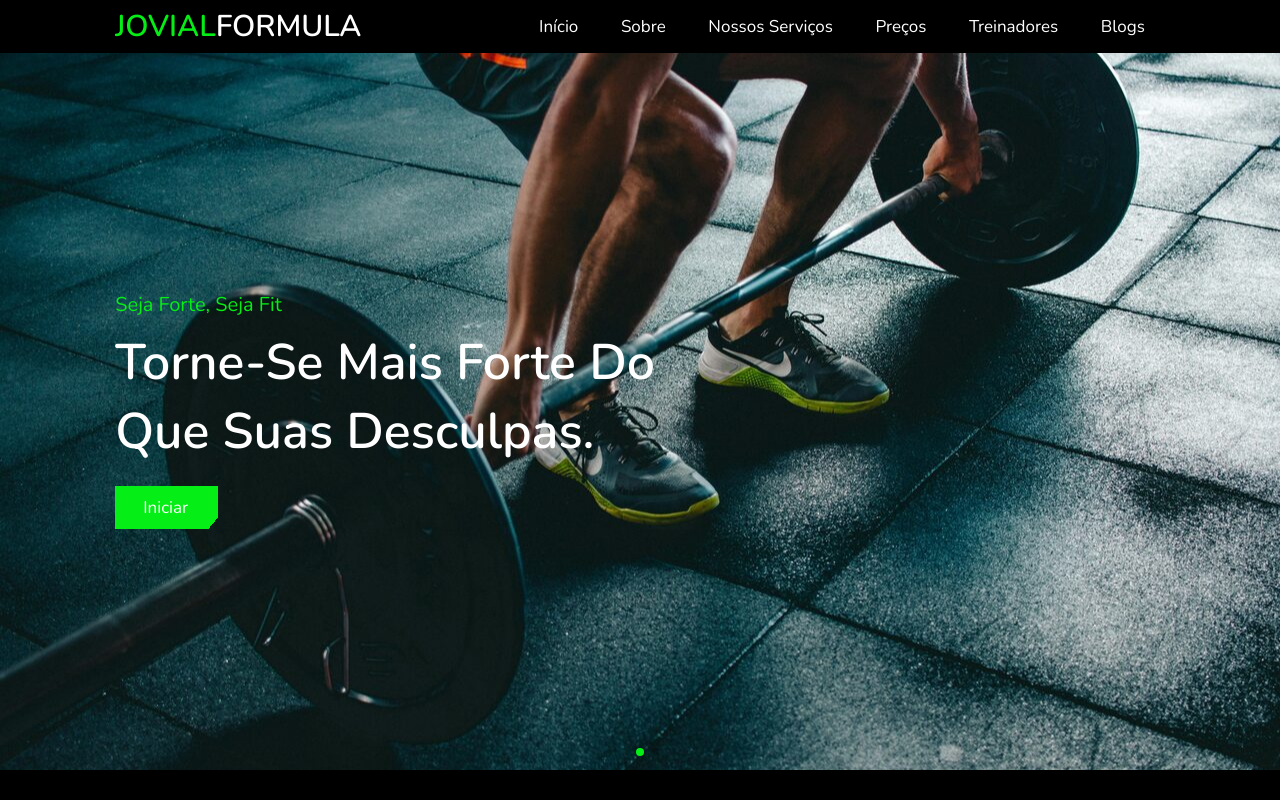
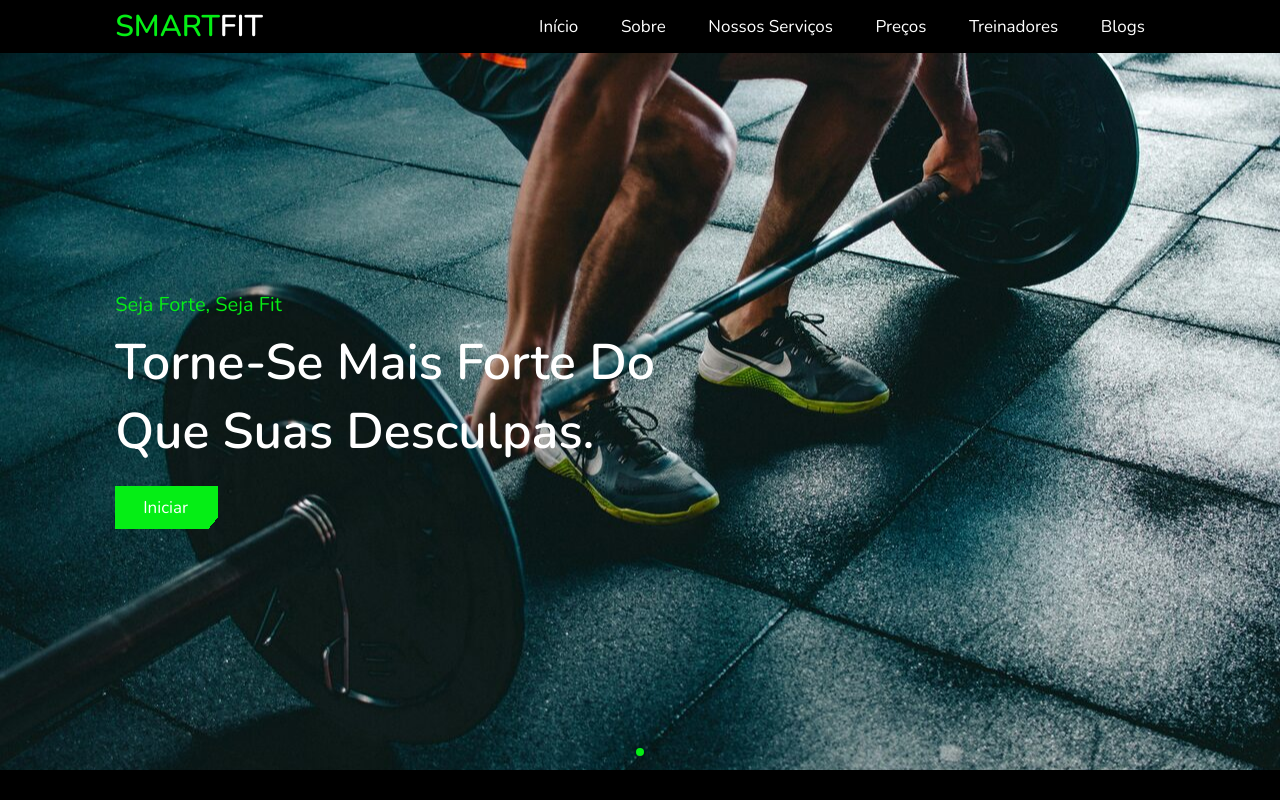
Before and after one commit to emersonsssouza/projeto-academia, a plain HTML site: page index.html in a window 1280 px wide. Shown: the top 800 px of the page. Drawn offline with nearby package versions, Linux system fonts and the light colour scheme.

Commit message:
Att
Mudança de alguns nomes

```diff
--- a/index.html
+++ b/index.html
@@ -5,7 +5,7 @@
     <meta charset='utf-8'>
     <meta http-equiv='X-UA-Compatible' content='IE=edge'>
     <link rel="shortcut icon" href="favicon.ico" type="image/x-icon">
-    <title>Jovial Formula</title>
+    <title>SMART FIT</title>
     <meta name='viewport' content='width=device-width, initial-scale=1'>
     <link rel='stylesheet' type='text/css' media='screen' href='main.css'>
     <link rel="stylesheet" href="https://cdnjs.cloudflare.com/ajax/libs/font-awesome/5.15.4/css/all.min.css">
@@ -15,7 +15,7 @@
 
 <body>
     <header class="header">
-        <a href="index.html" class="logo"><span>JOVIAL</span>FORMULA</a>
+        <a href="index.html" class="logo"><span>SMART</span>FIT</a>
 
         <div id="menu-btn" class="fas fa-bars"></div>
 
```
